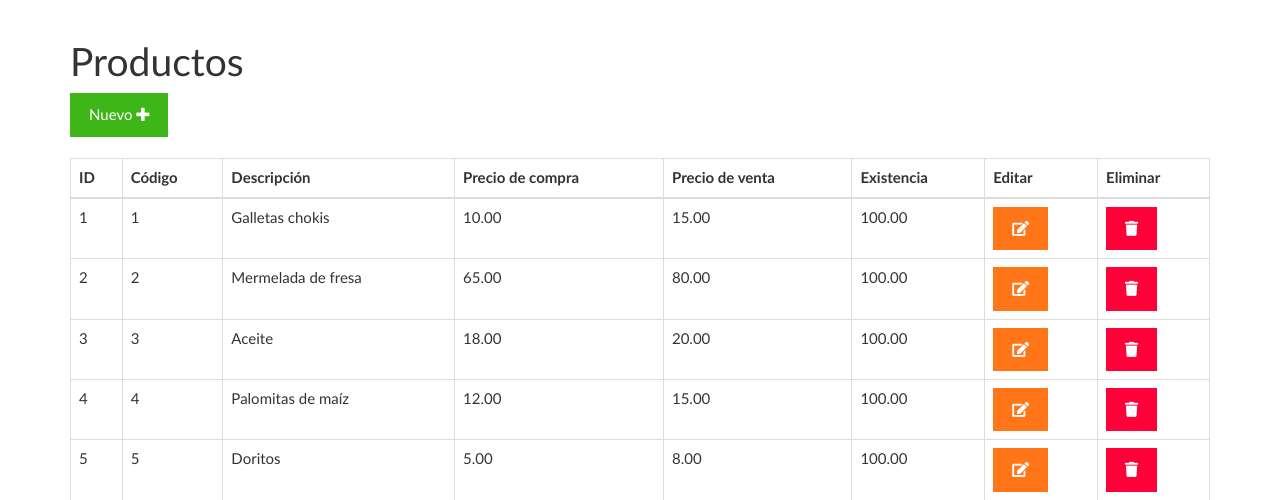
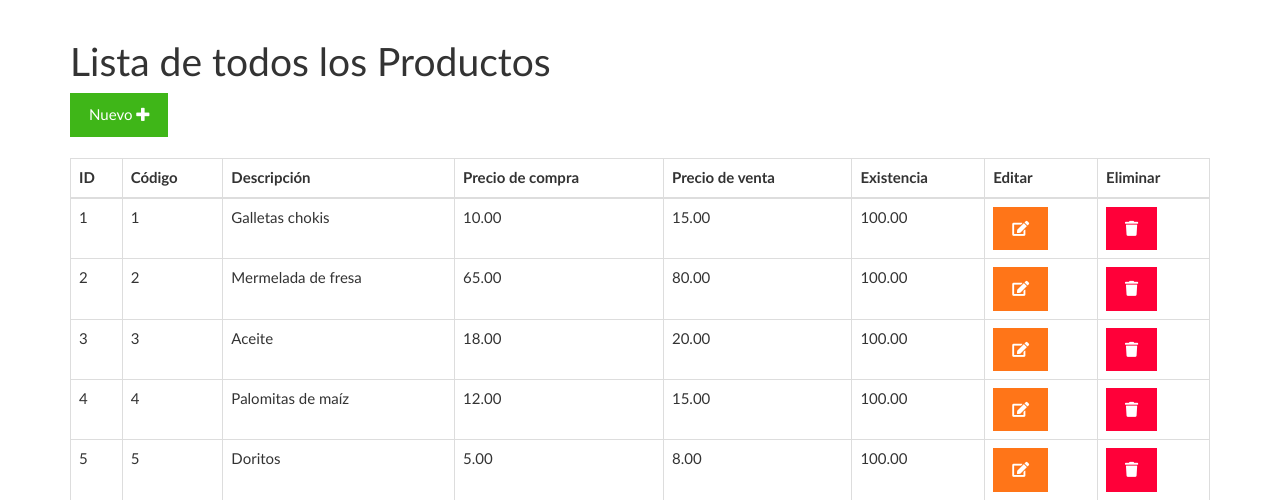
Before and after one commit to RosarioOAguilar/ventas, a PHP site: page /listar.php in a window 1280 px wide. Shown: the part 51-551 px from the top of the page. Run offline with PHP 8.4, Linux system fonts and the light colour scheme; data comes from the database, SQL or seed files in the repository.

Commit message:
modificamos el nombre de listat.php

```diff
--- a/listar.php
+++ b/listar.php
@@ -6,7 +6,7 @@ $productos = $sentencia->fetchAll(PDO::FETCH_OBJ);
 ?>
 
 	<div class="col-xs-12">
-		<h1>Productos</h1>
+		<h1>Lista de todos los Productos</h1>
 		<div>
 			<a class="btn btn-success" href="./formulario.php">Nuevo <i class="fa fa-plus"></i></a>
 		</div>
```
